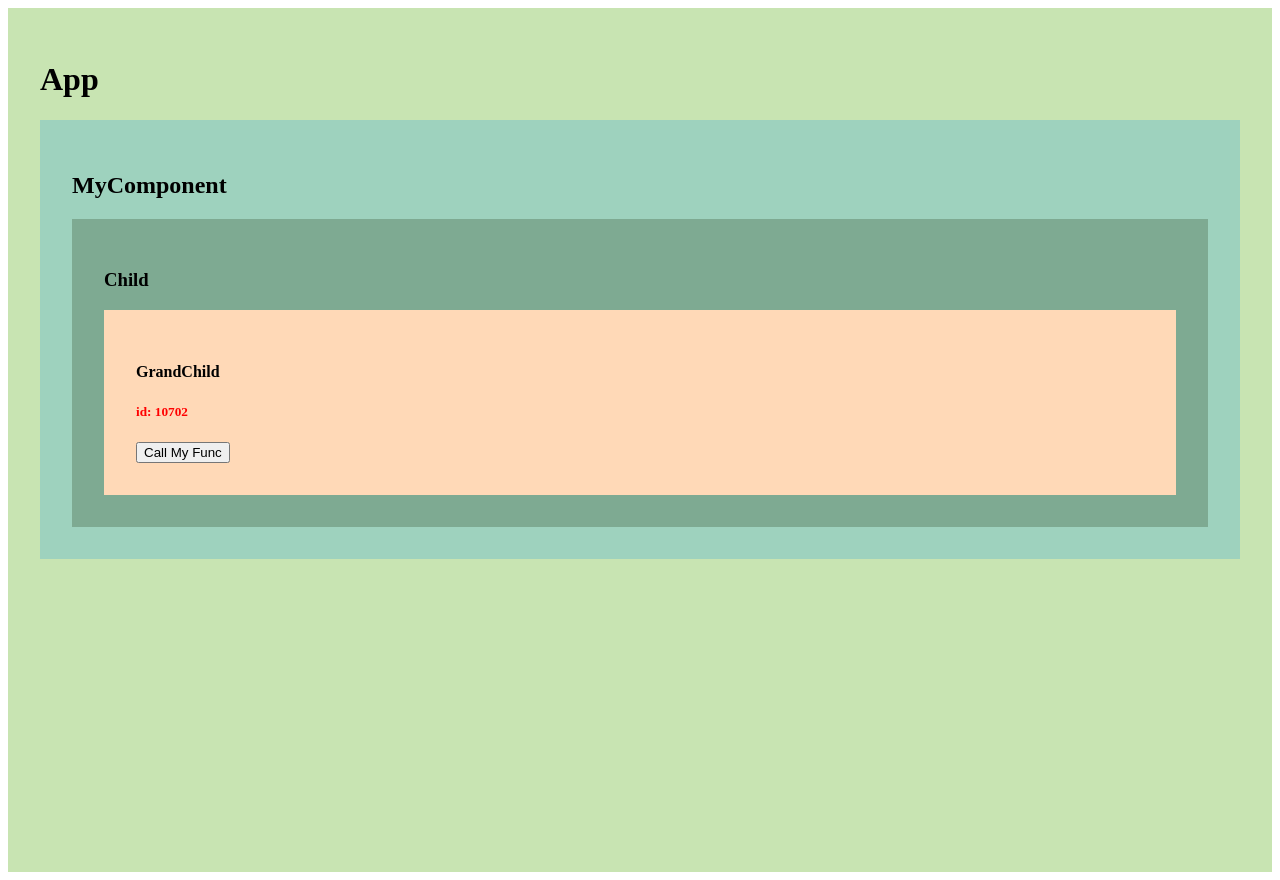
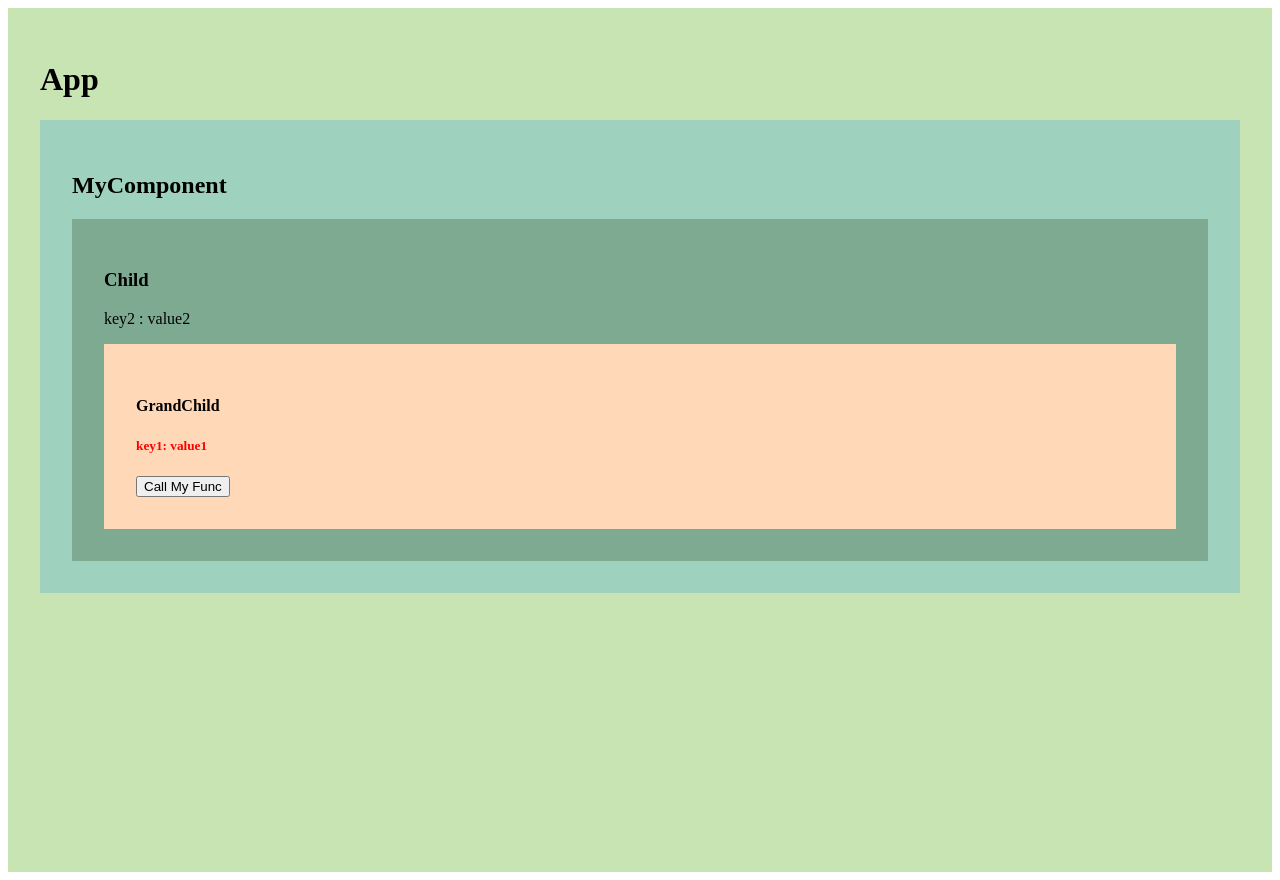
Before and after one commit to dibborah/todo-app-using-reducer, a React (Vite) app: page / in a window 1280 px wide. Built offline with nearby package versions, Linux system fonts and the light colour scheme.

Commit message:
Wrapped context.Provider around <App/> in main.jsx . Completed createContext and useContext syntax module

```diff
--- a/src/App.jsx
+++ b/src/App.jsx
@@ -1,5 +1,4 @@
 import MyComponent from "./MyComponent";
-import { createContext } from "react";
 
 // prop drilling se bachne ne ke liya hum context api ka use karte hain
 
@@ -21,27 +20,16 @@ import { createContext } from "react";
 // ---- CONTEXT WRAPPER --------
 
 // export const MyAppContext = createContext();
-const MyAppContext = createContext();
 
 const App = () => {
-  const myFunc = () => {
-    console.log("Calling myFunc");
-  };
-  const obj1 = {
-    id: 10702,
-    myFunc: myFunc
-  }
   return (
-    <MyAppContext.Provider value={obj1}>
     <div
       style={{ padding: "2rem", backgroundColor: "#C8E4B2", height: "100vh" }}
     >
       <h1>App</h1>
       <MyComponent />
     </div>
-    </MyAppContext.Provider>
   );
 };
 
 export default App;
-export {MyAppContext};
--- a/src/Child.jsx
+++ b/src/Child.jsx
@@ -1,9 +1,13 @@
 import GrandChild from "./GrandChild";
+import { useContext } from "react";
+import  {MyAppContext}  from "./main";
 
 const Child = () => {
+  const {key2} = useContext(MyAppContext);
   return (
     <div style={{ padding: "2rem", backgroundColor: "#7EAA92" }}>
       <h3>Child</h3>
+      <p>key2 : {key2}</p>
       <GrandChild />
     </div>
   );
--- a/src/GrandChild.jsx
+++ b/src/GrandChild.jsx
@@ -1,14 +1,13 @@
 import { useContext } from "react";
-import { MyAppContext } from "./App";
+import  {MyAppContext}  from "./main";
 
 const GrandChild = () => {
-  const obj1 = useContext(MyAppContext);
-  const {id, myFunc} = obj1;
+  const { key1, someFunction }  = useContext(MyAppContext);
   return (
     <div style={{ padding: "2rem", backgroundColor: "#FFD9B7" }}>
       <h4>GrandChild</h4>
-      <h5 style={{color:"red"}}>id: {id}</h5>
-      <button onClick={myFunc}>Call My Func</button>
+      <h5 style={{ color: "red" }}>key1: {key1}</h5>
+      <button onClick={someFunction}>Call My Func</button>
     </div>
   );
 };
--- a/src/main.jsx
+++ b/src/main.jsx
@@ -1,5 +1,21 @@
-import React from "react";
+import React, { createContext } from "react";
 import ReactDOM from "react-dom/client";
 import App from "./App.jsx";
+const myFunc = () => {
+  console.log("Calling myFunc");
+};
+export const MyAppContext = createContext();
+ReactDOM.createRoot(document.getElementById("root")).render(
+  <MyAppContext.Provider
+    value={{
+      key1: "value1",
+      key2: "value2",
+      someFunction: myFunc,
+    }}
+  >
+    <App />
+  </MyAppContext.Provider>
+);
 
-ReactDOM.createRoot(document.getElementById("root")).render(<App />);
+// export default MyAppContext;
+// export {MyAppContext}
```
Lines whose indentation alone changed are shown as unchanged.
